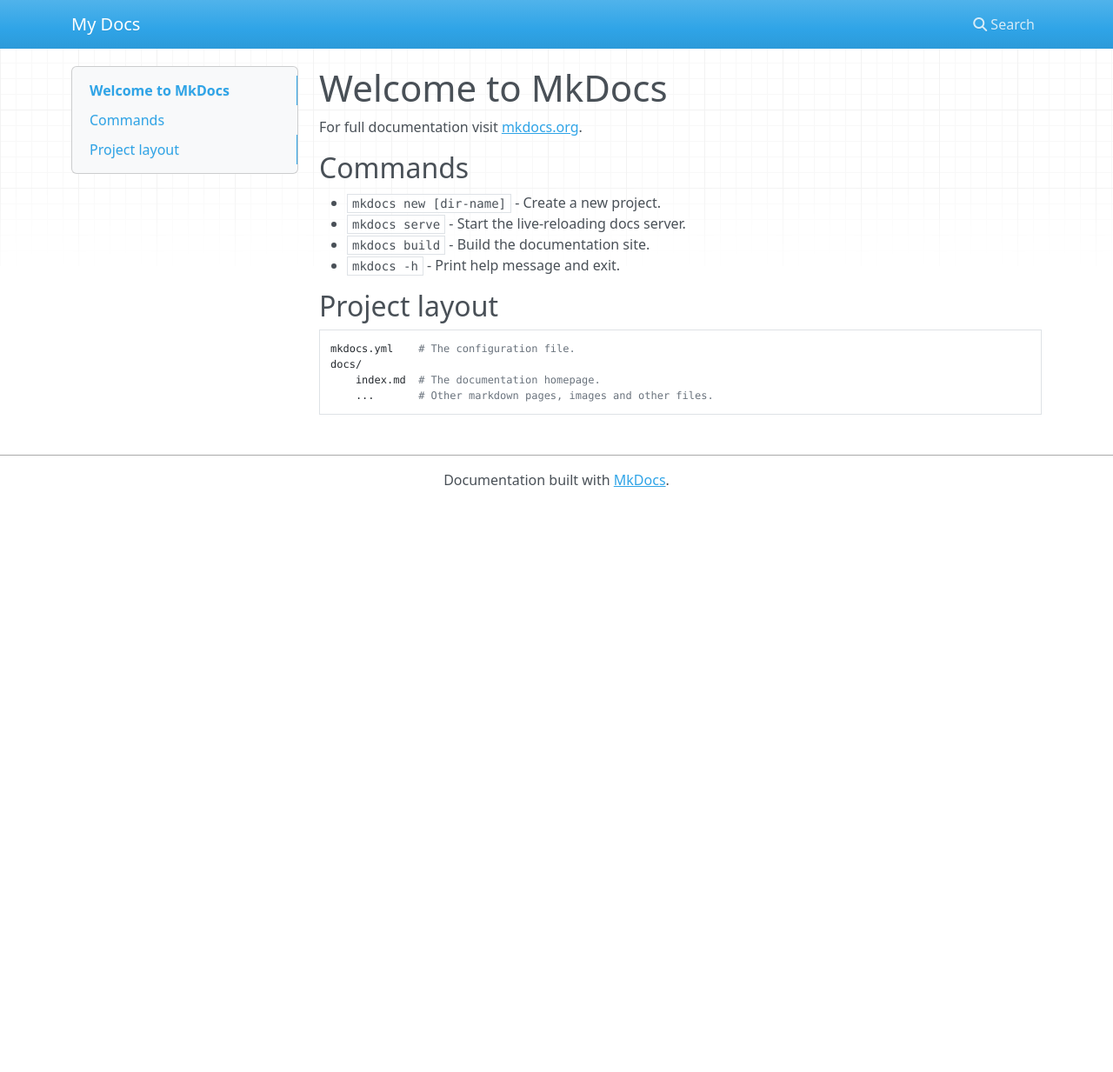
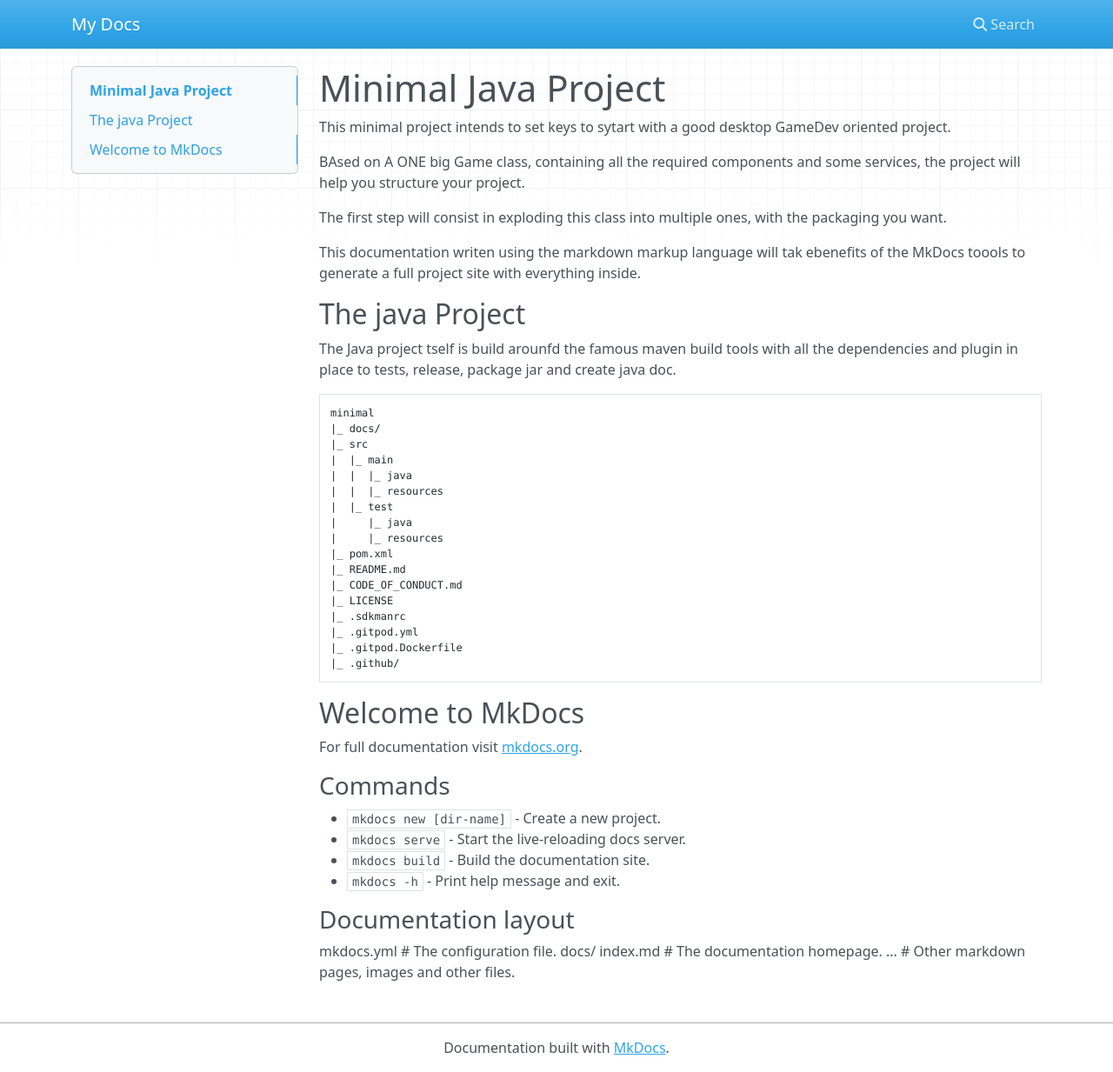
Before and after one commit to mcgivrer/minimal, an MkDocs documentation site: the page built from docs/docs/index.md, in a window 1280 px wide and 1233 px high. Shown: the whole window at 87% size. Built offline with MkDocs 1.6.1, drawn with Linux system fonts in a browser that asks for light colours; nearby versions of some CDN libraries.

Commit message:
start documenting project

````diff
--- a/docs/docs/index.md
+++ b/docs/docs/index.md
@@ -1,17 +1,54 @@
-# Welcome to MkDocs
+# Minimal Java Project
+
+This minimal project intends to set keys to sytart with a good desktop GameDev oriented project.
+
+BAsed on A ONE big Game class, containing all the required components and some services, the project will help you
+structure your project.
+
+The first step will consist in exploding this class into multiple ones, with the packaging you want.
+
+This documentation writen using the markdown markup language will tak ebenefits of the MkDocs toools to generate a full
+project site with everything inside.
+
+## The java Project
+
+The Java project tself is build arounfd the famous maven build tools with all the dependencies and plugin in place to
+tests, release, package jar and create java doc.
+
+```plaintext
+minimal
+|_ docs/
+|_ src
+|  |_ main
+|  |  |_ java
+|  |  |_ resources
+|  |_ test
+|     |_ java
+|     |_ resources
+|_ pom.xml
+|_ README.md
+|_ CODE_OF_CONDUCT.md
+|_ LICENSE
+|_ .sdkmanrc
+|_ .gitpod.yml
+|_ .gitpod.Dockerfile
+|_ .github/
+```
+
+## Welcome to MkDocs
 
 For full documentation visit [mkdocs.org](https://www.mkdocs.org).
 
-## Commands
+### Commands
 
 - `mkdocs new [dir-name]` - Create a new project.
 - `mkdocs serve` - Start the live-reloading docs server.
 - `mkdocs build` - Build the documentation site.
 - `mkdocs -h` - Print help message and exit.
 
-## Project layout
+### Documentation layout
 
-    mkdocs.yml    # The configuration file.
-    docs/
-        index.md  # The documentation homepage.
-        ...       # Other markdown pages, images and other files.
+mkdocs.yml # The configuration file.
+docs/
+index.md # The documentation homepage.
+... # Other markdown pages, images and other files.
````
Also changed, not shown: 1 other file.
